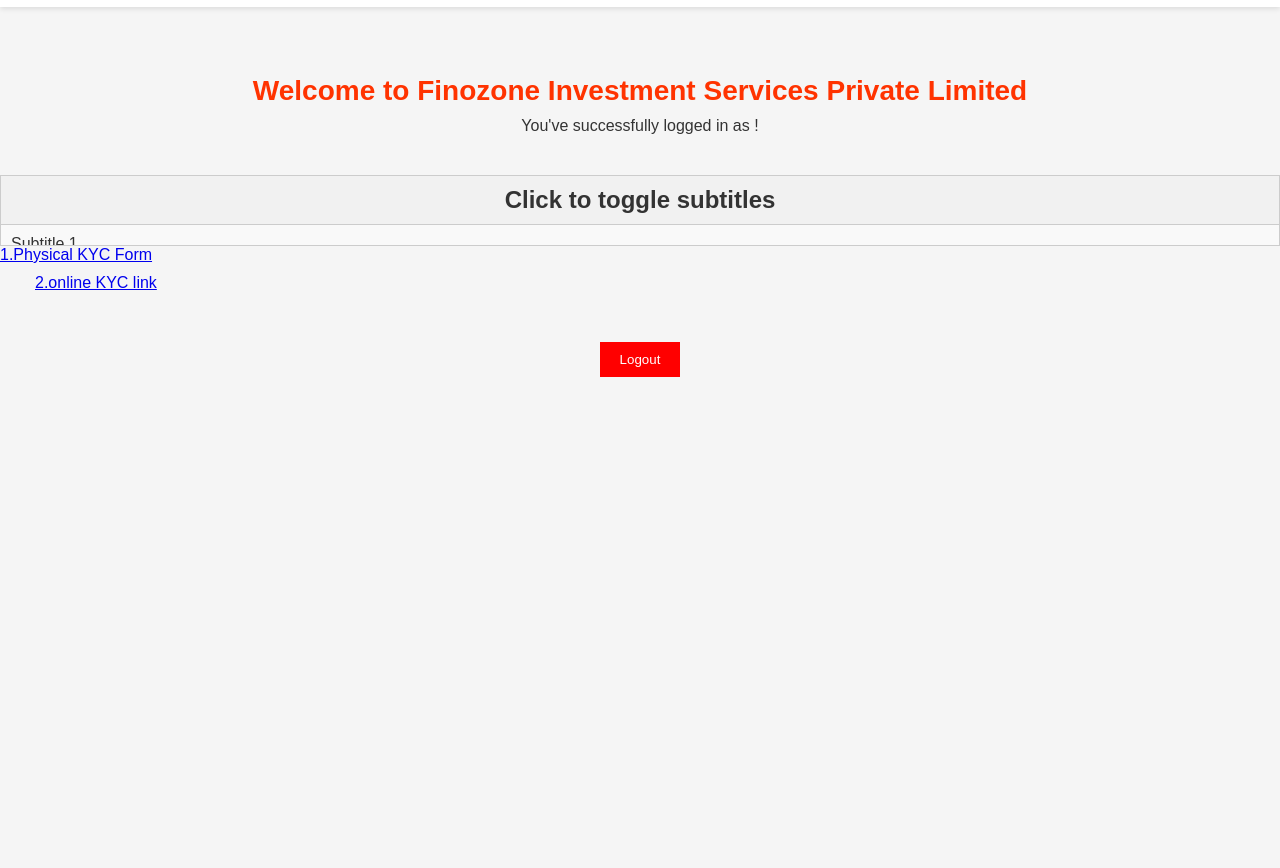
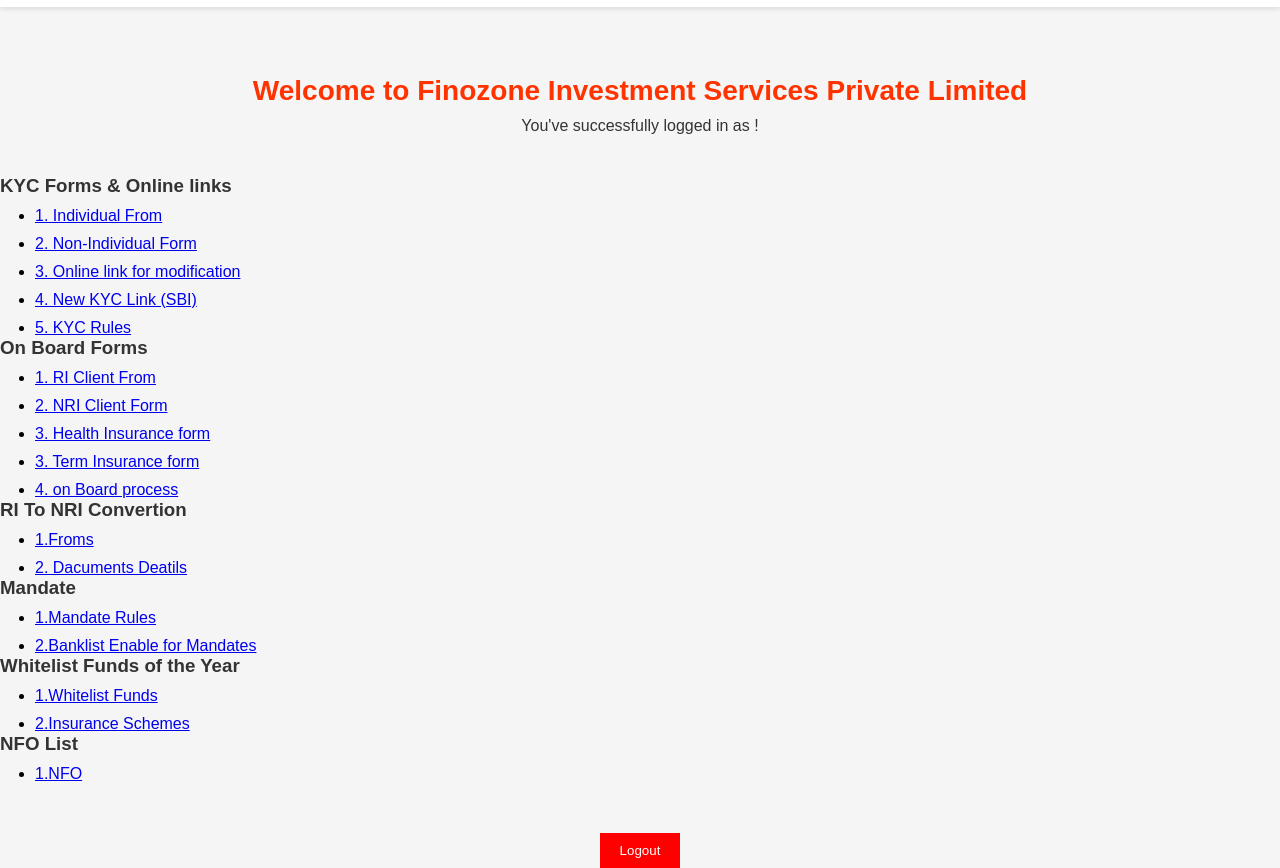
Before and after one commit to Sindhumj/Finoozone, a plain HTML site: page nextpage.html in a window 1280 px wide. Shown: the part 55-923 px from the top of the page. Before the commit the page ends 800 px from the top, so only its background shows below. Drawn offline with Linux system fonts and the light colour scheme; sample sign-in values are in the browser's storage.

Commit message:
Add files via upload

```diff
--- a/nextpage.html
+++ b/nextpage.html
@@ -41,73 +41,82 @@
         <p>You've successfully logged in as <strong id="usernameDisplay"></strong>!</p>
     </section>
 
-     <!-- KYC Section -->
-     <title>Collapsible Example</title>
-     <style>
-       .collapsible {
-         cursor: pointer;
-         padding: 10px;
-         border: 1px solid #ccc;
-         background-color: #f1f1f1;
-         font-weight: bold;
-         text-align: center;
-       }
-
-       .content {
-         display: block; /* Initially visible */
-         padding: 10px;
-         border-left: 1px solid #ccc;
-         border-right: 1px solid #ccc;
-         border-bottom: 1px solid #ccc;
-         background-color: #f9f9f9;
-         overflow: hidden;
-         transition: max-height 0.3s ease-out;
-         max-height: 0; /* Hidden by default */
-       }
-
-       .content.open {
-         max-height: 100px; /* Adjust the max height if needed */
-         display: block;
-       }
-     </style>
-   </head>
-   <body>
-
-   <h2 class="collapsible">Click to toggle subtitles</h2>
-   <div class="content">
-     <ul>
-       <li>Subtitle 1</li>
-       <li>Subtitle 2</li>
-       <li>Subtitle 3</li>
-     </ul>
-   </div>
-
-   <script>
-     // Select the collapsible element and the content element
-     const collapsible = document.querySelector('.collapsible');
-     const content = document.querySelector('.content');
-
-     // Add a click event listener to toggle the content's visibility
-     collapsible.addEventListener('click', () => {
-       content.classList.toggle('open'); // Toggle the 'open' class
-     });
-   </script>
-
-            <h10><a href="https://drive.google.com/file/d/1hazXGONgJVO2q4X3hF7RIqpmUHszsqFb/view?usp=sharing">1.Physical KYC Form</a></h10>
-
-            </div>
-
-            <div class="online-kyc Modification">
-                <h10><a href="https://www.dspim.com/invest/#goto=kyc">2.online KYC link</a></h10>
-
-                </div>
+    <!-- KYC Section (Collapsible) -->
+    <section>
+      <h3 class="collapsible">KYC Forms & Online links</h3>
+      <div class="content">
+          <ul>
+              <li class="physical-kyc"><a href="https://drive.google.com/file/d/1hazXGONgJVO2q4X3hF7RIqpmUHszsqFb/view?usp=sharing">1. Individual From</a></li>
+              <li class="online-kyc"><a href="https://drive.google.com/file/d/1IkRu04j9g8anSTSALoD6vwF8Twu2tJjo/view?usp=sharing">2. Non-Individual Form</a></li>
+              <li class="online-kyc"><a href="https://www.dspim.com/invest/#goto=kyc">3. Online link for modification</a></li>
+              <li class="online-kyc"><a href="https://partners.sbimf.com/partner-login">4. New KYC Link (SBI)</a></li>
+              <li class="online-kyc"><a href="https://partners.sbimf">5. KYC Rules</a></li>
+          </ul>
+      </div>
+  </section>
 
 
 
 
+  <!--on Bord (forms)-->
+  <section>
+    <h3 class="collapsible">On Board Forms</h3>
+    <div class="content">
+        <ul>
+            <li class="physical-kyc"><a href="**********************">1. RI Client From</a></li>
+            <li class="online-kyc"><a href="****************">2. NRI Client Form</a></li>
+            <li class="online-kyc"><a href="****************">3. Health Insurance form </a></li>
+            <li class="online-kyc"><a href="*******************">3. Term Insurance form </a></li>
+            <li class="online-kyc"><a href="*******************************">4. on Board process</a></li>
+        </ul>
+    </div>
+</section>
 
-    <!--content section-->
-    <Section class=""
+<!--RI TO NRI Convertion -->
+<section>
+    <h3 class="collapsible">RI To NRI Convertion</h3>
+    <div class="content">
+        <ul>
+            <li class="physical-kyc"><a href="************">1.Froms</a></li>
+            <li class="online-kyc"><a href="**************">2. Dacuments Deatils</a></li>
+           </ul>
+    </div>
+</section>
+
+<!--Mandate -->
+<section>
+    <h3 class="collapsible">Mandate</h3>
+    <div class="content">
+        <ul>
+            <li class="physical-kyc"><a href="**********">1.Mandate Rules</a></li>
+            <li class="online-kyc"><a href="*********">2.Banklist Enable for Mandates</a></li>
+           </ul>
+    </div>
+</section>
+
+<!--Whitelist Funds of the year -->
+<section>
+    <h3 class="collapsible">Whitelist Funds of the Year</h3>
+    <div class="content">
+        <ul>
+            <li class="physical-kyc"><a href="**********">1.Whitelist Funds</a></li>
+            <li class="online-kyc"><a href="*********">2.Insurance Schemes</a></li>
+           </ul>
+    </div>
+</section>
+
+<!--NFO Fund of the Month -->
+<section>
+    <h3 class="collapsible">NFO List</h3>
+    <div class="content">
+        <ul>
+            <li class="physical-kyc"><a href="**********">1.NFO</a></li>
+
+           </ul>
+    </div>
+</section>
+
+
     <!-- Add Logout Button at the Bottom -->
     <div style="text-align: center; margin-top: 50px;">
         <button onclick="handleLogout()" style="padding: 10px 20px; background-color: red; color: white; border: none; cursor: pointer;">
@@ -115,9 +124,17 @@
         </button>
     </div>
 
-    <script>
-        // Display the username from localStorage
-        document.getElementById('usernameDisplay').innerText = localStorage.getItem('username');
+ <script>
+
+const collapsible = document.querySelector('.collapsible');
+const content = document.querySelector('.content');
+
+// Add a click event listener to toggle the content's visibility
+collapsible.addEventListener('click', () => {
+    content.classList.toggle('open'); // Toggle the 'open' class
+    collapsible.classList.toggle('open'); // Toggle the 'open' class on the collapsible header
+});
+
     </script>
 </body>
 </html>
```
